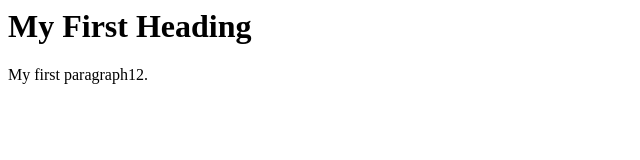
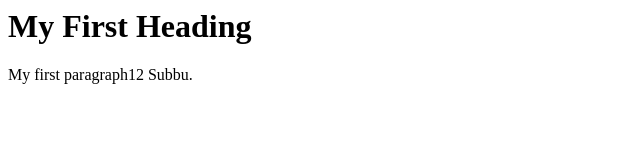
Before and after one commit to premrakini/coursera-test, a plain HTML site: page index.html in a window 1280 px wide. Shown: the full height of the page, 0-640 px from the left. Drawn offline with Linux system fonts and the light colour scheme.

Commit message:
first file

```diff
--- a/index.html
+++ b/index.html
@@ -3,7 +3,7 @@
 
 <h1>My First Heading</h1>
 
-<p>My first paragraph12.</p>
+<p>My first paragraph12 Subbu.</p>
 
 </body>
 </html>
```
